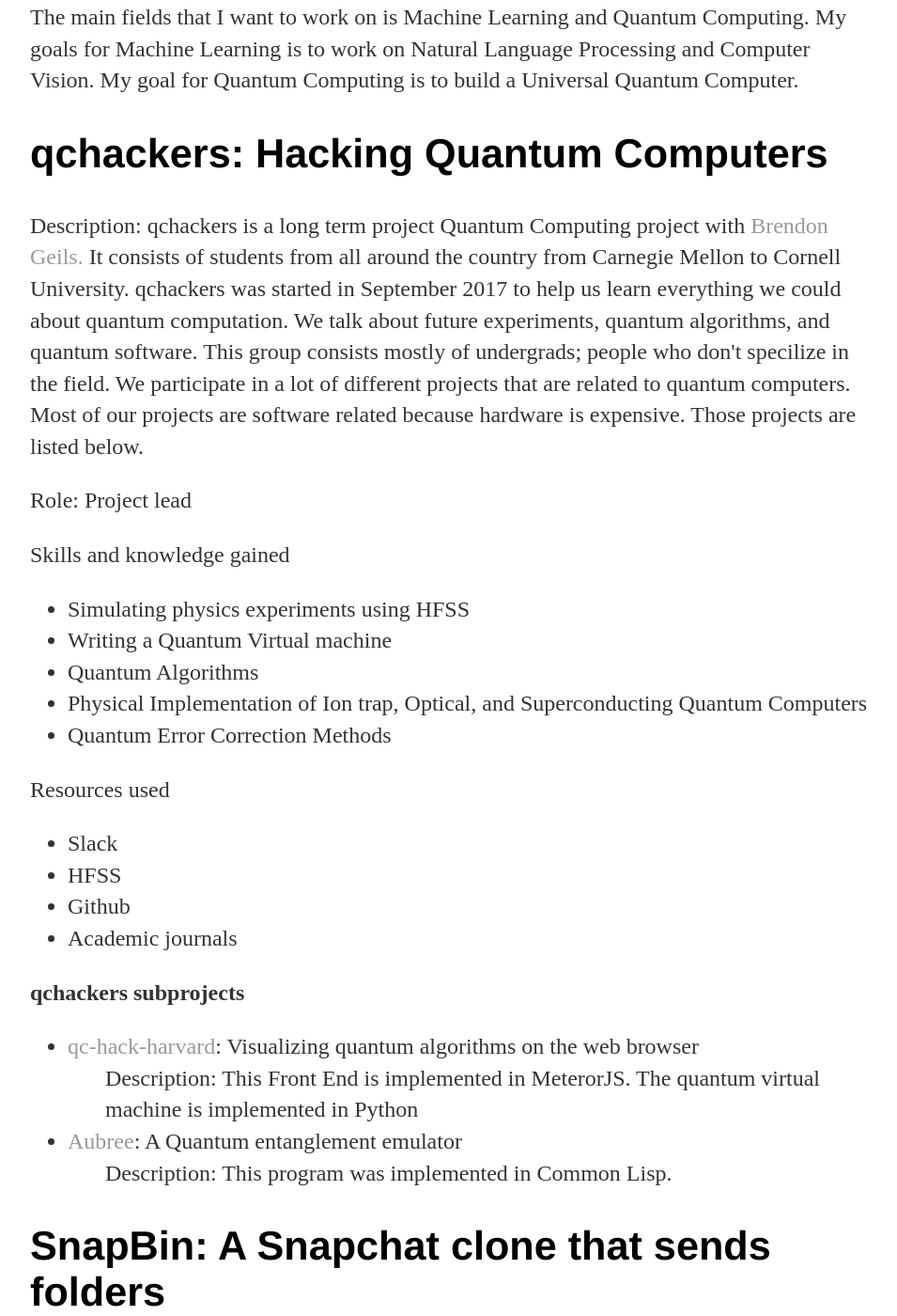
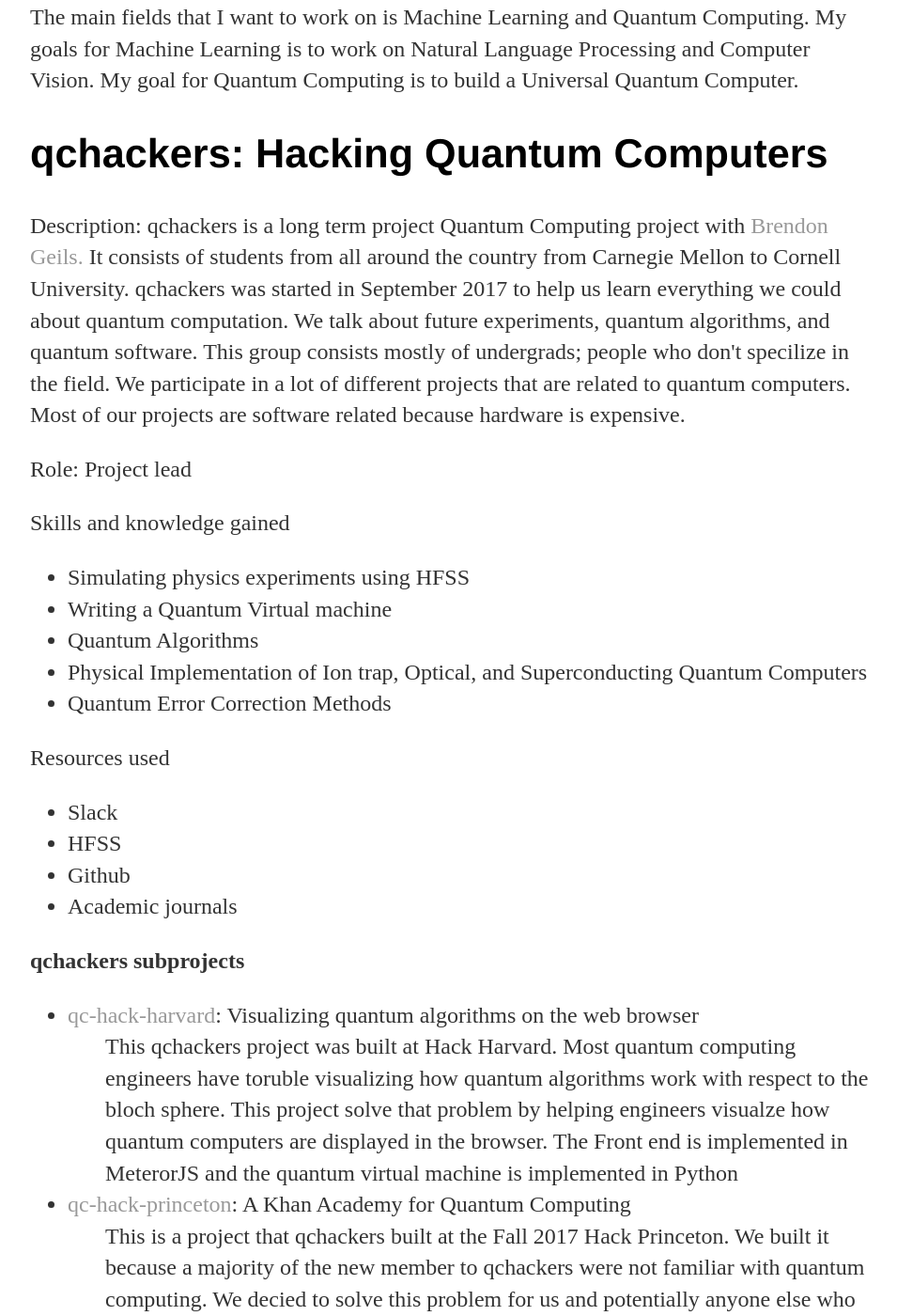
Before and after one commit to vtomole/vtomole.github.io, a Jekyll site: the page built from index.html, in a window 1280 px wide and 1400 px high, scrolled down 288 px. Shown: the whole window at 94% size, without its empty margins (160-1115 px from the left). Built offline with Jekyll 4.4.1, drawn with Linux system fonts in a browser that asks for light colours; some of the changed text lies outside the part shown.

Commit message:
add subprojects

```diff
--- a/index.html
+++ b/index.html
@@ -14,7 +14,7 @@
 
 			<projects>
 			  <p><h2>qchackers: Hacking Quantum Computers</h2></p>
-<p>Description: qchackers is a long term project Quantum Computing project with <a href="http://brendongeils.com/portfolio/">Brendon Geils.</a> It consists of students from all around the country from Carnegie Mellon to Cornell University. qchackers was started in September 2017 to help us learn everything we could about quantum computation. We talk about future experiments, quantum algorithms, and quantum software. This group consists mostly of undergrads; people who don't specilize in the field. We participate in a lot of different projects that are related to quantum computers. Most of our projects are software related because hardware is expensive. Those projects are listed below. <p/>
+<p>Description: qchackers is a long term project Quantum Computing project with <a href="http://brendongeils.com/portfolio/">Brendon Geils.</a> It consists of students from all around the country from Carnegie Mellon to Cornell University. qchackers was started in September 2017 to help us learn everything we could about quantum computation. We talk about future experiments, quantum algorithms, and quantum software. This group consists mostly of undergrads; people who don't specilize in the field. We participate in a lot of different projects that are related to quantum computers. Most of our projects are software related because hardware is expensive. <p/>
 			 <p>Role: Project lead </p>
 			  <p>Skills and knowledge gained</p>
 
@@ -40,10 +40,12 @@
 
 			  	  <ul>
 				    <li><a href="http://qchackers.com/viz">qc-hack-harvard</a>: Visualizing quantum algorithms on the web browser</li>
-				    <dd>Description: This Front End is implemented in MeterorJS. The quantum virtual machine is implemented in Python</dd>
+				    <dd>This qchackers project was built at Hack Harvard. Most quantum computing engineers have toruble visualizing how quantum algorithms work with respect to the bloch sphere. This project solve that problem by helping engineers visualze how quantum computers are displayed in the browser. The Front end is implemented in MeterorJS and the quantum virtual machine is implemented in Python</dd>
+				    <li><a href="https://github.com/vtomole/qc-hack-princeton">qc-hack-princeton</a>: A Khan Academy for Quantum Computing</li>
+				    <dd>This is a project that qchackers built at the Fall 2017 Hack Princeton. We built it because a majority of the new member to qchackers were not familiar with quantum computing. We decied to solve this problem for us and potentially anyone else who runs into the same problem by making a website that people who are new to quantum computing can use as an introduction to the field.  The frontend is built using Vuejs and the backend quantum virtual machine is built with Python.  </dd>
 
 				    <li><a href="http://aubree.herokuapp.com/qcvm">Aubree</a>: A Quantum entanglement emulator </li>
-				   <dd>Description: This program was implemented in Common Lisp. </dd>
+				   <dd>This program was created to make it easier for people who are learning quantum emchanics for the first time to get familiar with quantum entanglement. It simulates how two qubits could be entangled and how the result of one qubit automatically let's the measurerer know the state of the entangled qubit. This program is implemented in Common Lisp. </dd>
 				  </ul>
 
 
```
